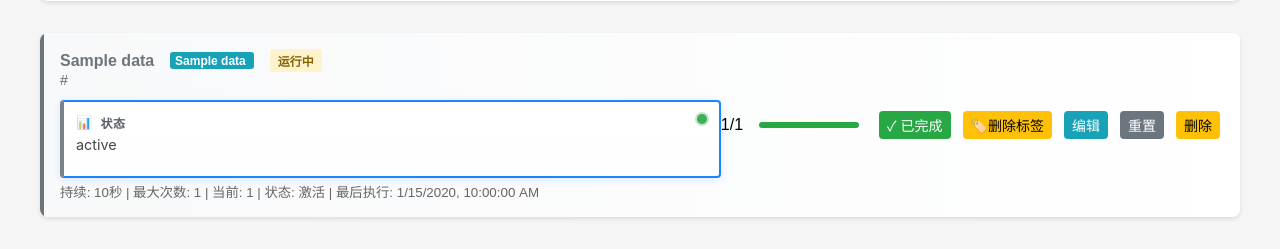
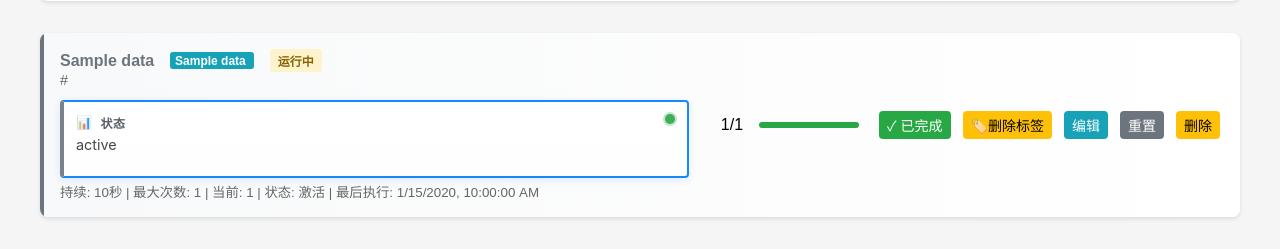
Before and after one commit to yunshenya/flask-message-manager, a Flask app: page /dashboard in a window 1280 px wide. Shown: the part 875-1124 px from the top of the page. Run offline with Flask 3, Linux system fonts and the light colour scheme; the visitor is signed in with stand-in values (Sample User, id 1); data comes from the database, SQL or seed files in the repository; tables that the repository leaves empty hold one stand-in row (values such as "Sample post").

```diff
--- a/app/static/css/styles.css
+++ b/app/static/css/styles.css
@@ -67,7 +67,7 @@ body { font-family: Arial, sans-serif; margin: 0; padding: 0; background: #f5f5f
 .url-info { flex: 1; }
 .url-name { font-weight: bold; color: #333; display: flex; align-items: center; gap: 0.5rem; }
 .url-link { color: #666; font-size: 0.9rem; }
-.url-stats { display: flex; gap: 1rem; align-items: center; }
+.url-stats { display: flex; gap: 1rem; align-items: center; margin-left: 2rem;}
 .progress { background: #e9ecef; height: 6px; border-radius: 3px; overflow: hidden; width: 100px; }
 .progress-bar { background: #007bff; height: 100%; transition: width 0.3s; }
 .progress-bar.completed { background: #28a745; }
```
